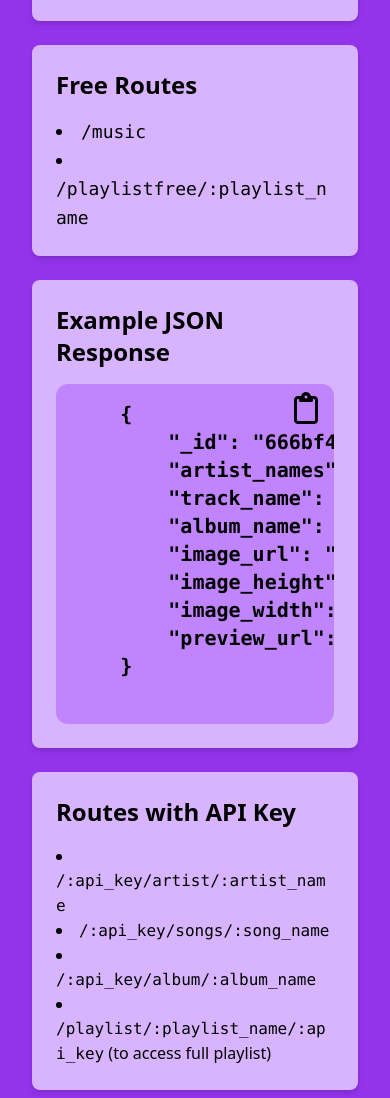
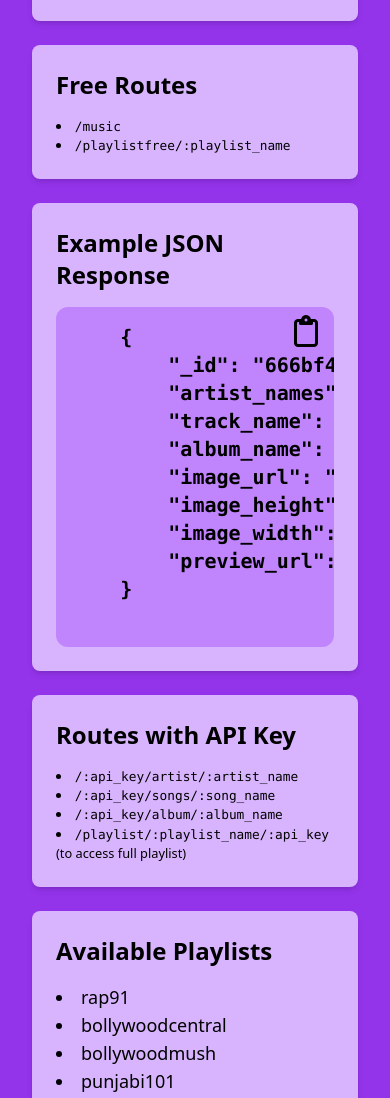
Before and after one commit to Ash-2025/Music_API_Page, a plain HTML site: page index.html in a window 390 px wide. Shown: the part 953-2051 px from the top of the page. Drawn offline with nearby package versions, Linux system fonts and the light colour scheme.

Commit message:
updated styles

```diff
--- a/index.html
+++ b/index.html
@@ -79,7 +79,7 @@
 
             <div class="bg-purple-300 shadow-md rounded-lg p-6 mb-6">
                 <h2 class="text-2xl font-bold mb-4">Free Routes</h2>
-                <ul class="list-disc list-inside text-lg break-words">
+                <ul class="list-disc list-inside text-[0.8rem] break-words">
                     <li><code>/music</code></li>
                     <li><code>/playlistfree/:playlist_name</code></li>
                 </ul>
@@ -108,7 +108,7 @@
 
             <div class="bg-purple-300 shadow-md rounded-lg p-6 mb-6 overflow-x-auto">
                 <h2 class="text-2xl font-bold mb-4 font-inter">Routes with API Key</h2>
-                <ul class="list-disc list-inside text-base md:text-lg break-words">
+                <ul class="list-disc list-inside text-[0.8rem] md:text-lg break-words">
                     <li><code>/:api_key/artist/:artist_name</code></li>
                     <li><code>/:api_key/songs/:song_name</code></li>
                     <li><code>/:api_key/album/:album_name</code></li>
```
